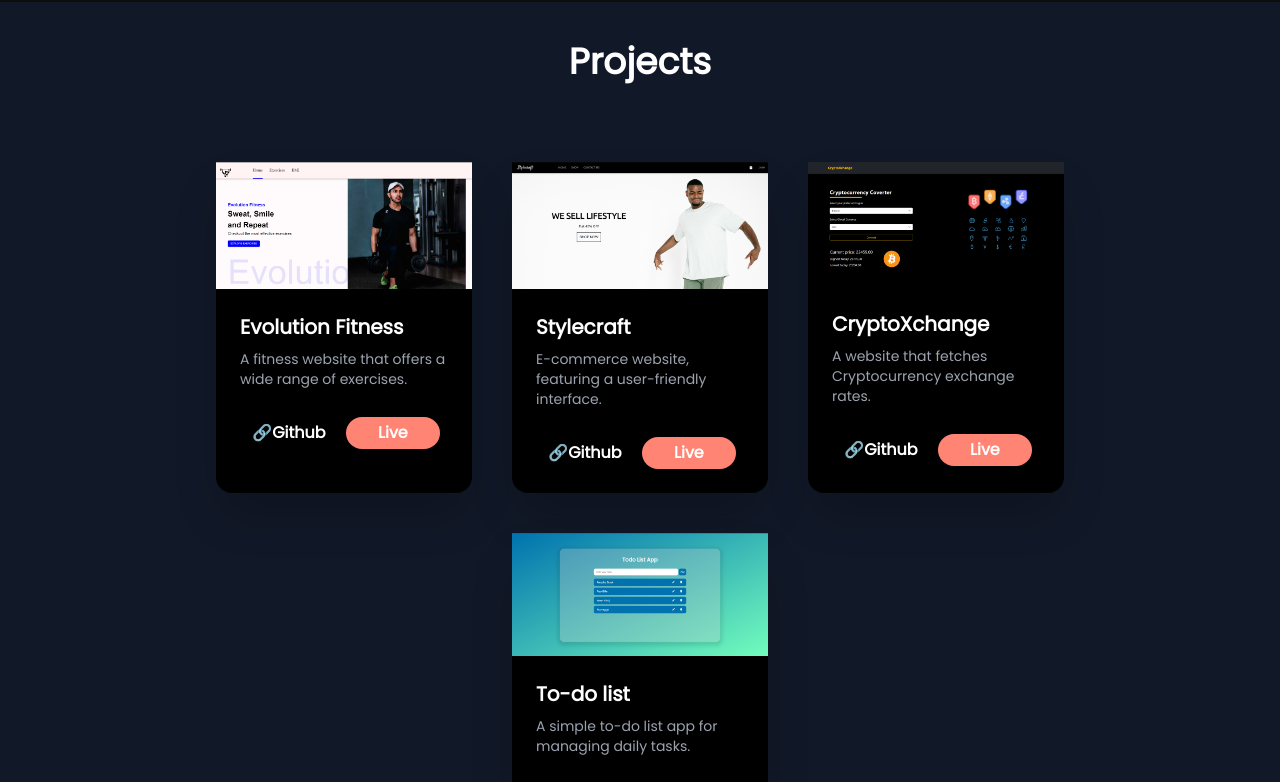
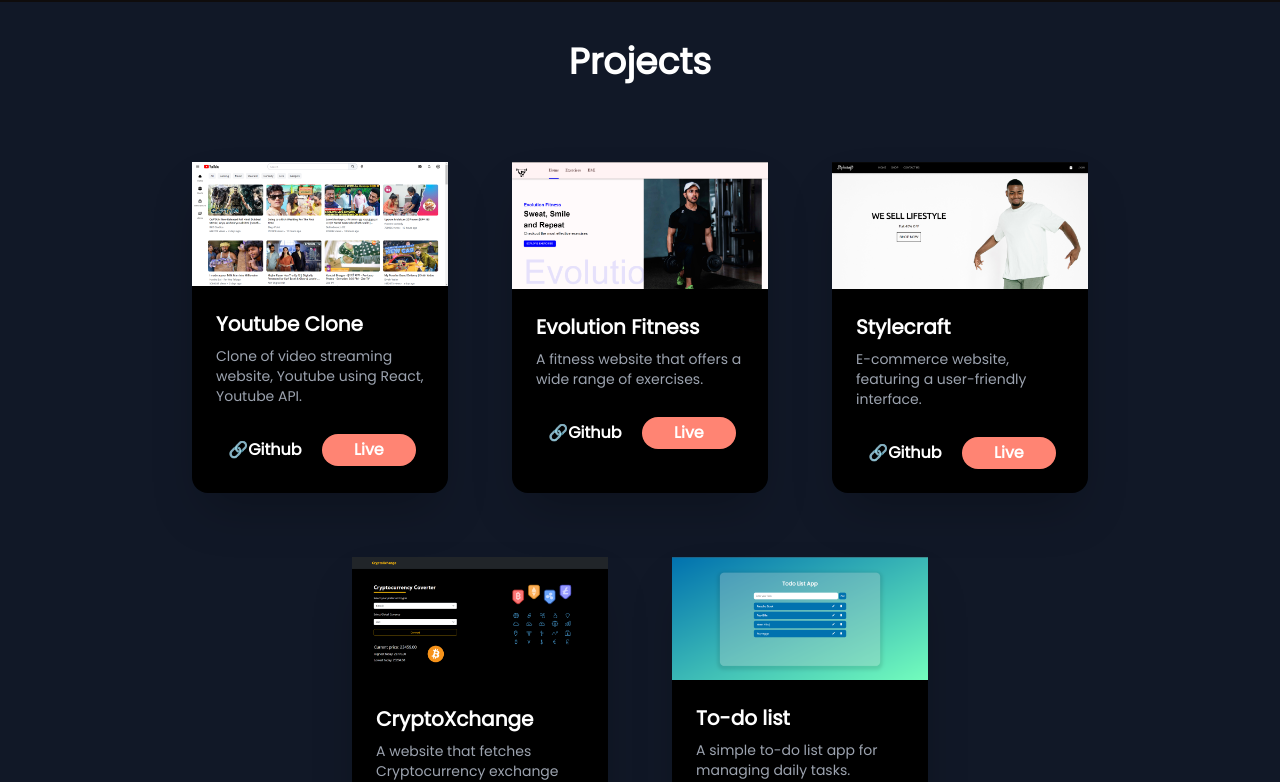
Before and after one commit to shreyasbangera/Portfolio, a React (Vite) app: page / in a window 1280 px wide. Shown: the part 1000-1782 px from the top of the page. Built offline with nearby package versions, Linux system fonts and the light colour scheme.

Commit message:
added a new project

```diff
--- a/src/components/Projects.js
+++ b/src/components/Projects.js
@@ -14,9 +14,8 @@ const Projects = () => {
         whileInView={{ opacity: 1, y: 0 }}
         transition={{ type: "spring", duration: 0.5 }}
         viewport={{ once: true }}
-        className="justify-center mt-10 flex pt-10 flex-wrap gap-10"
+        className="justify-center mt-10 flex pt-10 flex-wrap lg:gap-16 gap-10"
       >
-        {" "}
         {projects.map(({ title, image, description, github, live }) => (
           <div className="shadow-2xl bg-black lg:w-[30vw] xl:w-[20vw] md:w-[40vw] rounded-b-2xl">
             <img src={image} />
@@ -31,7 +30,7 @@ const Projects = () => {
                 </a>
                 <a
                   href={live}
-                  className="p-1 bg-[#FF8473] rounded-2xl px-8 hover:bg-gray-900"
+                  className="p-1 bg-[#FF8473] rounded-2xl px-8 hover:bg-white hover:text-black"
                 >
                   Live
                 </a>
--- a/src/data/data.js
+++ b/src/data/data.js
@@ -2,6 +2,7 @@ import Evolutionfitness from "../assets/Evolutionfitness.png";
 import Stylecraft from "../assets/Stylecraft.png";
 import Cryptoxchange from "../assets/cryptoxchange.png";
 import todolist from "../assets/todolist.png";
+import YoutubeClone from "../assets/youtube-clone.png";
 
 export const skills = [
   {
@@ -53,6 +54,14 @@ export const skills = [
 
 export const projects = [
   {
+    title: "Youtube Clone",
+    image: YoutubeClone,
+    description:
+      "Clone of video streaming website, Youtube using React, Youtube API.",
+    github: "https://github.com/shreyasbangera/Youtube-clone",
+    live: "https://youtubebyshreyas.vercel.app",
+  },
+  {
     title: "Evolution Fitness",
     image: Evolutionfitness,
     description: "A fitness website that offers a wide range of exercises.",
```
Also changed, not shown: src/assets/youtube-clone.png (added).
